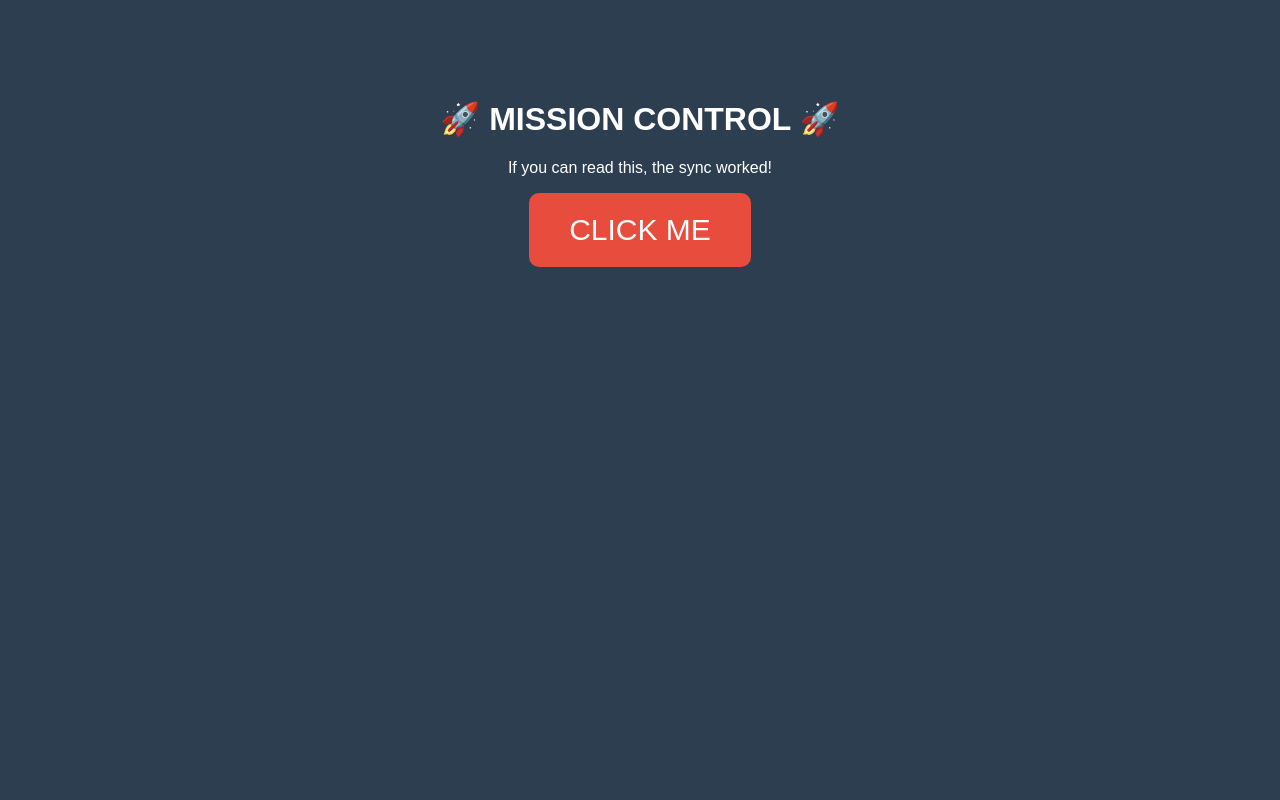
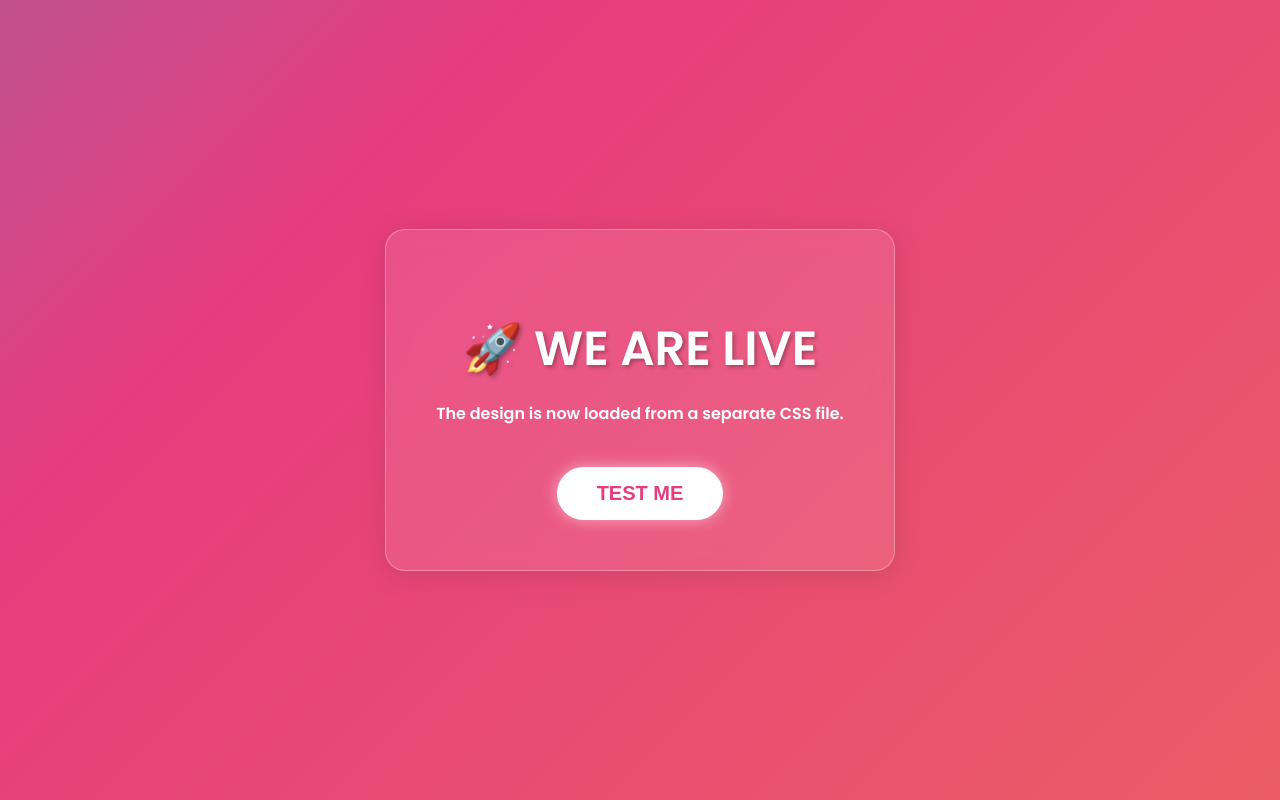
Before and after one commit to AliZaid008/college-ai-website, a Flask app: page / in a window 1280 px wide. Run offline with Flask 3, Linux system fonts and the light colour scheme.

Commit message:
Trying new things :]

```diff
--- a/static/style.css
+++ b/static/style.css
@@ -1,22 +1,57 @@
-/* This is your design file */
+/* Import a cool font from Google */
+@import url('https://fonts.googleapis.com/css2?family=Poppins:wght@600&display=swap');
+
 body {
-    background-color: #2c3e50;
+    /* Animated Gradient Background */
+    background: linear-gradient(-45deg, #ee7752, #e73c7e, #23a6d5, #23d5ab);
+    background-size: 400% 400%;
+    animation: gradient 15s ease infinite;
+
+    height: 100vh;
+    margin: 0;
+    font-family: 'Poppins', sans-serif;
+    display: flex;
+    justify-content: center;
+    align-items: center;
     color: white;
-    font-family: Arial, sans-serif;
+}
+
+.card {
+    background: rgba(255, 255, 255, 0.1);
+    padding: 50px;
+    border-radius: 20px;
+    backdrop-filter: blur(10px); /* The "Glass" effect */
+    box-shadow: 0 4px 30px rgba(0, 0, 0, 0.1);
     text-align: center;
-    margin-top: 100px;
+    border: 1px solid rgba(255, 255, 255, 0.3);
+}
+
+h1 {
+    font-size: 3rem;
+    margin-bottom: 10px;
+    text-shadow: 2px 2px 4px rgba(0,0,0,0.3);
 }
 
 .giant-button {
-    background-color: #e74c3c;
-    padding: 20px 40px;
-    font-size: 30px;
-    color: white;
+    background-color: white;
+    color: #e73c7e;
+    padding: 15px 40px;
+    font-size: 20px;
+    font-weight: bold;
     border: none;
+    border-radius: 50px;
     cursor: pointer;
-    border-radius: 10px;
+    transition: transform 0.2s, box-shadow 0.2s;
+    box-shadow: 0 0 15px rgba(255, 255, 255, 0.5);
 }
 
 .giant-button:hover {
-    background-color: #c0392b;
+    transform: scale(1.1); /* Grows when you touch it */
+    box-shadow: 0 0 25px rgba(255, 255, 255, 0.8);
 }
+
+@keyframes gradient {
+    0% { background-position: 0% 50%; }
+    50% { background-position: 100% 50%; }
+    100% { background-position: 0% 50%; }
+}
--- a/templates/index.html
+++ b/templates/index.html
@@ -1,37 +1,19 @@
 <!DOCTYPE html>
 <html>
 <head>
-    <title>Our Joint Project</title>
-    <style>
-        body {
-            background-color: #2c3e50; /* Dark Blue Background */
-            color: white; /* White Text */
-            font-family: Arial, sans-serif;
-            text-align: center;
-            margin-top: 100px;
-        }
-        .giant-button {
-            background-color: #e74c3c; /* Bright Red */
-            padding: 20px 40px;
-            font-size: 30px;
-            color: white;
-            border: none;
-            cursor: pointer;
-            border-radius: 10px;
-        }
-        .giant-button:hover {
-            background-color: #c0392b; /* Darker Red on hover */
-        }
-    </style>
+    <title>Our Amazing Project</title>
+    <link rel="stylesheet" href="{{ url_for('static', filename='style.css') }}">
 </head>
 <body>
 
-    <h1>🚀 MISSION CONTROL 🚀</h1>
-    <p>If you can read this, the sync worked!</p>
-
-    <button class="giant-button" onclick="alert('WE ARE CONNECTED!')">
-        CLICK ME
-    </button>
+    <div class="card">
+        <h1>🚀 WE ARE LIVE</h1>
+        <p>The design is now loaded from a separate CSS file.</p>
+        <br>
+        <button class="giant-button" onclick="alert('The new design works!')">
+            TEST ME
+        </button>
+    </div>
 
 </body>
 </html>
```
